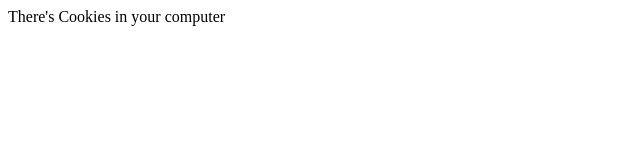
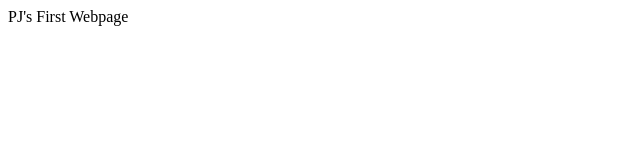
Before and after one commit to ICS20-Programming-PJLobetti/ICS20-Into-03, a plain HTML site: page index.html in a window 1280 px wide. Shown: the whole page, without its empty margins (0-640 px from the left). Drawn offline with Linux system fonts and the light colour scheme.

Commit message:
Changed the title to "    PJ's First Webpage"

```diff
--- a/index.html
+++ b/index.html
@@ -7,7 +7,7 @@
     <link href="style.css" rel="stylesheet" type="text/css" />
   </head>
   <body>
-    There's Cookies in your computer
+    PJ's First Webpage
     <script src="script.js"></script>
   </body>
 </html>
```
